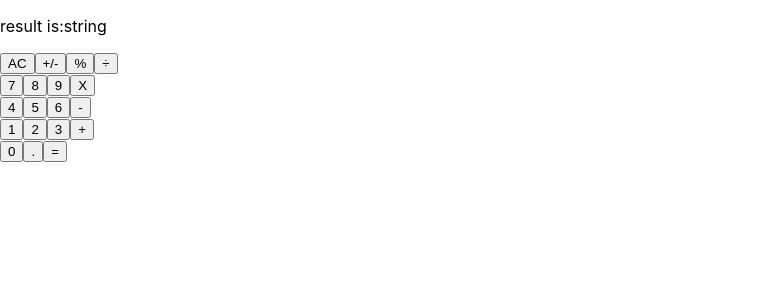
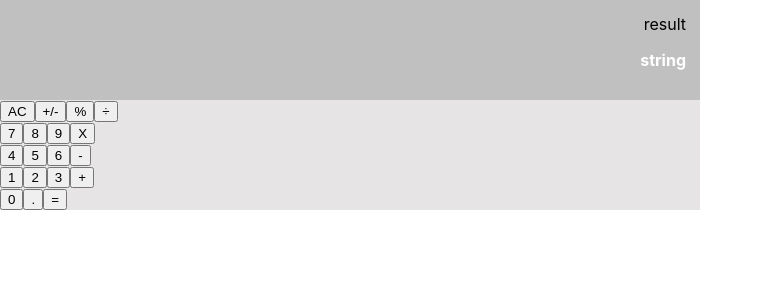
Before and after one commit to othman-19/calculator-react, a React (Create React App) app: page / in a window 1280 px wide. Shown: the top 300 px of the page, without its empty margins (0-763 px from the left). Built offline with nearby package versions, Linux system fonts and the light colour scheme.

Commit message:
add App style, add Display component style

```diff
--- a/src/components/App.js
+++ b/src/components/App.js
@@ -1,6 +1,7 @@
 import React from 'react';
 import Display from './Display';
 import ButtonPanel from './ButtonPanel';
+import '../index.css';
 
 class App extends React.Component {
   constructor(props) {
--- a/src/components/Display.js
+++ b/src/components/Display.js
@@ -2,9 +2,9 @@ import React from 'react';
 import PropTypes from 'prop-types';
 
 const Display = ({ result }) => (
-  <div className="App">
-    <p>
-      result is:
+  <div className="Display">
+    result
+    <p className="result">
       {result}
     </p>
   </div>
--- a/src/index.css
+++ b/src/index.css
@@ -7,7 +7,28 @@ body {
   -moz-osx-font-smoothing: grayscale;
 }
 
-code {
-  font-family: source-code-pro, Menlo, Monaco, Consolas, 'Courier New',
-    monospace;
+* {
+  box-sizing: border-box;
 }
+
+
+.App {
+  width: 700px;
+  background: rgb(230, 228, 228);
+  display: flex;
+  flex-direction: column;
+}
+
+.Display {
+  background: silver;
+  height: 100px;
+  display: flex;
+  flex-direction: column;
+  align-items: flex-end;
+  padding: 2% 2%;
+}
+
+.result {
+  color: white;
+  font-weight: bold;
+}
```
